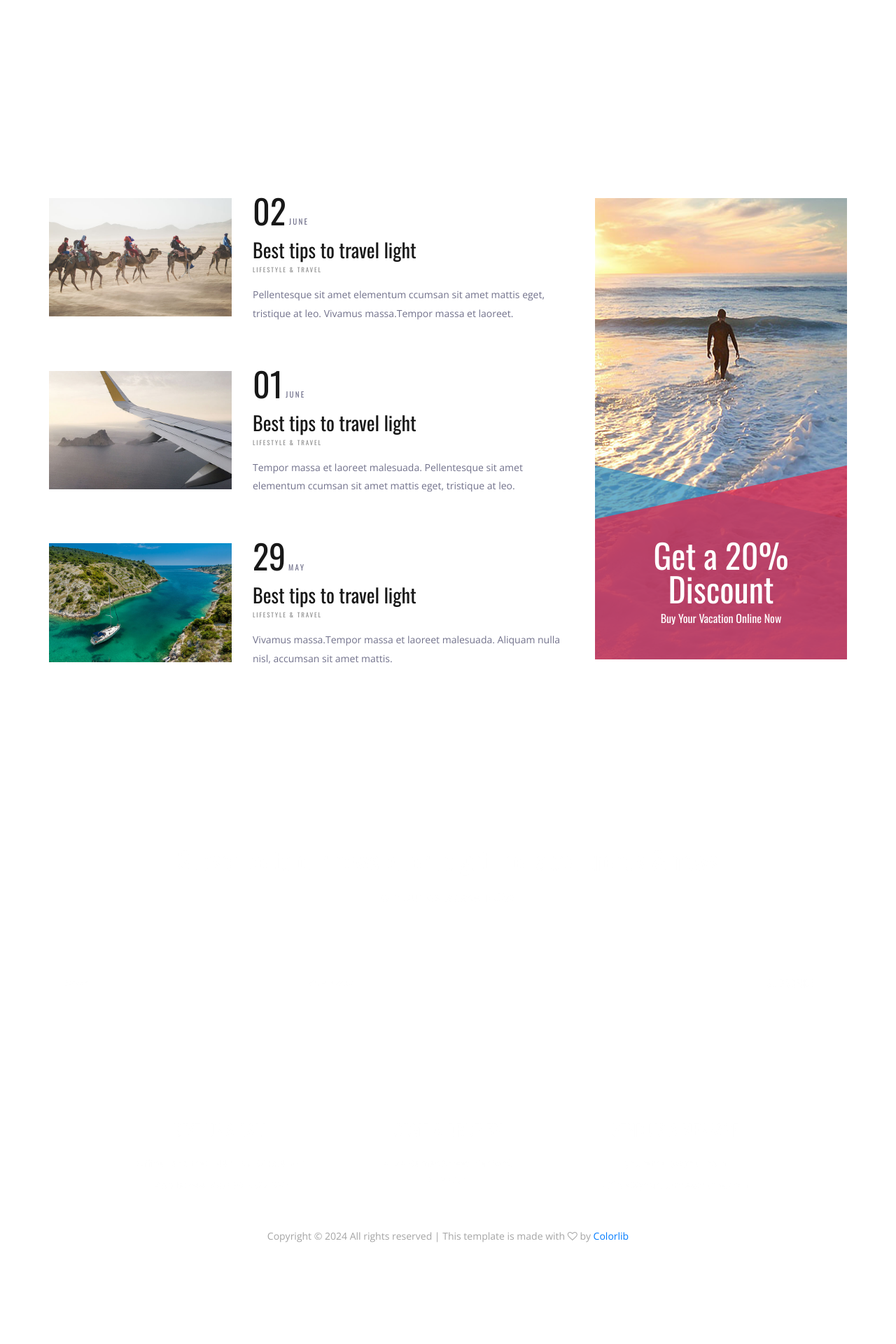
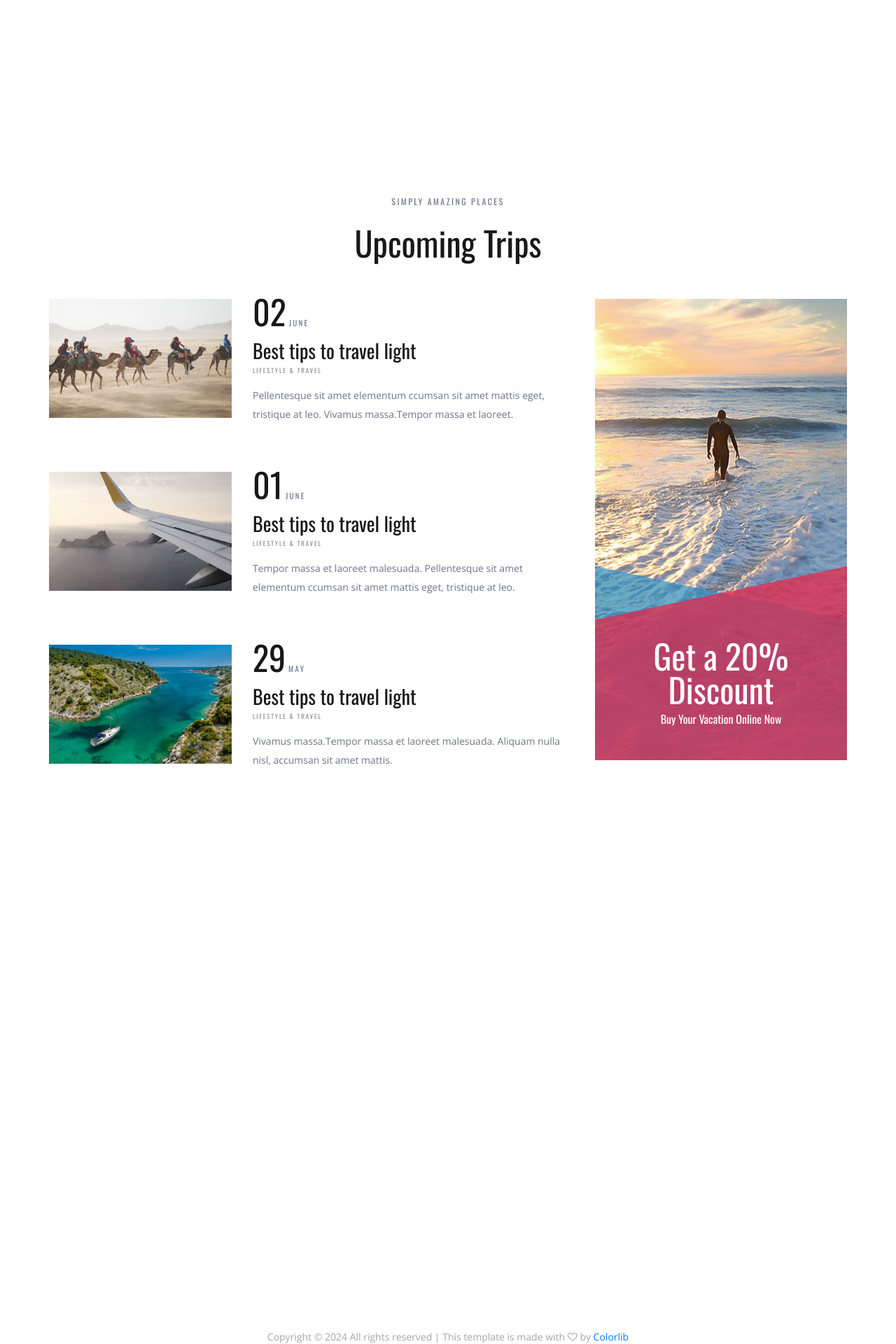
Before and after one commit to avillaq/Sistema-Viajes-Simple, a Django app: page / in a window 1280 px wide. Shown: the part 2888-4808 px from the top of the page at 70% size. Before the commit the page ends 4663 px from the top, so only its background shows below. Run offline with Django 5.2, Linux system fonts and the light colour scheme; data comes from the database, SQL or seed files in the repository; both versions use the stored data as it was after the commit; some libraries are stand-ins or nearby versions.

Commit message:
Añadimos un titulo en el template index para mostrar los proximos viajes. Aqui aparecera los 3 destinos turisticos mas proximos

```diff
--- a/templates/index.html
+++ b/templates/index.html
@@ -405,6 +405,14 @@
 		<div class="news" id="news">
 			<div class="container">
 				<div class="row">
+					<div class="col text-center">
+						<div class="section_subtitle">simply amazing places</div>
+						<div class="section_title" style="margin-bottom: 52px;">
+							<h2>Upcoming Trips</h2>
+						</div>
+					</div>
+				</div>
+				<div class="row">
 					<div class="col-xl-8">
 						<div class="news_container">
 
@@ -473,7 +481,6 @@
 									</div>
 								</div>
 							</div>
-
 						</div>
 					</div>
 
```
Also changed, not shown: db.sqlite3.
